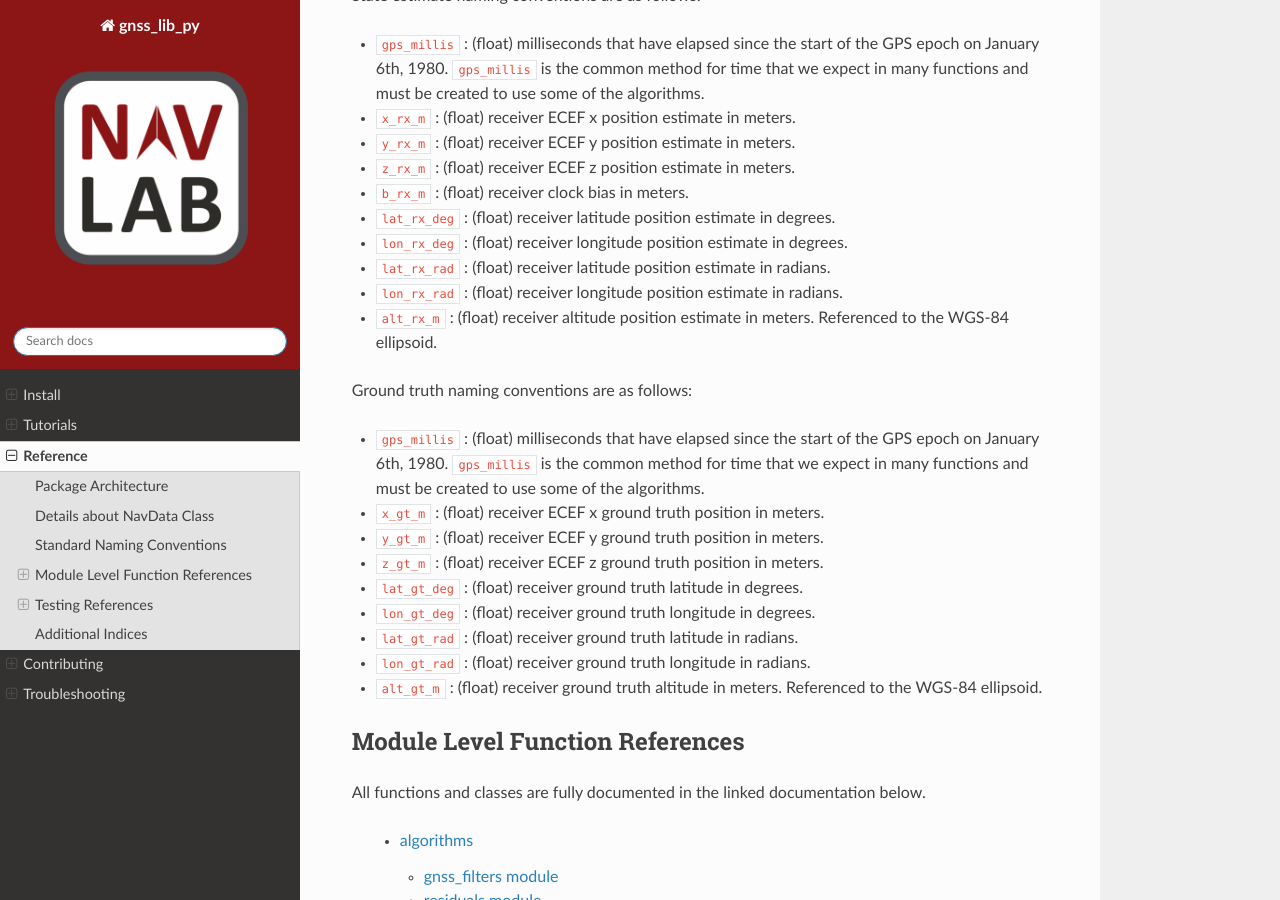
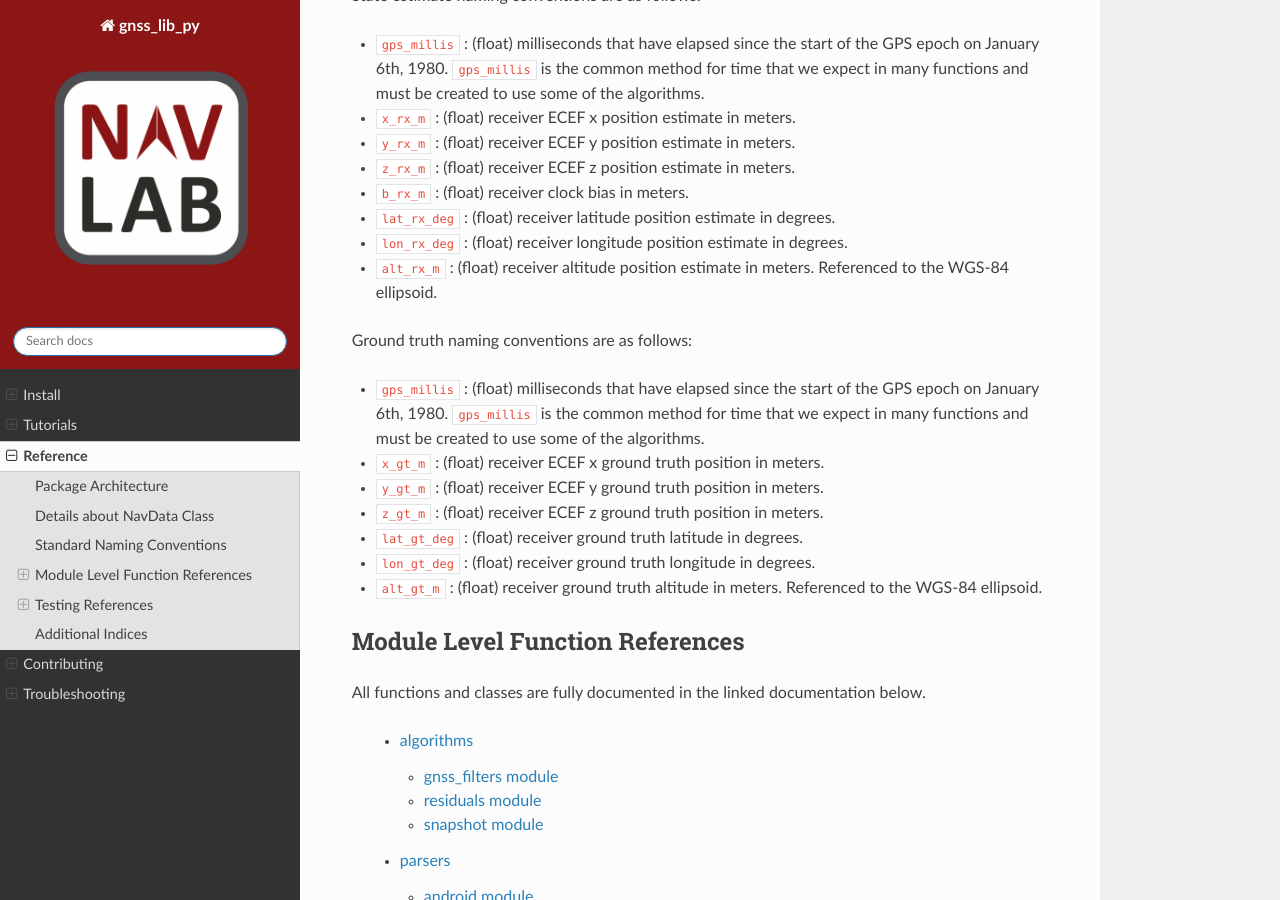
Before and after one commit to Stanford-NavLab/gnss_lib_py, a Sphinx documentation site: the page built from docs/source/reference/reference.rst, in a window 1280 px wide and 900 px high, scrolled down 2538 px. Built offline with Sphinx 7.4.7 and the Read the Docs theme 2.0.0, drawn with Linux system fonts in a browser that asks for light colours; pages that are not in the unit, such as notebooks, are missing from menus.

Commit message:
small docs

```diff
--- a/docs/source/reference/reference.rst
+++ b/docs/source/reference/reference.rst
@@ -147,10 +147,6 @@ State estimate naming conventions are as follows:
   degrees.
 * :code:`lon_rx_deg` : (float) receiver longitude position estimate in
   degrees.
-* :code:`lat_rx_rad` : (float) receiver latitude position estimate in
-  radians.
-* :code:`lon_rx_rad` : (float) receiver longitude position estimate in
-  radians.
 * :code:`alt_rx_m` : (float) receiver altitude position estimate in
   meters. Referenced to the WGS-84 ellipsoid.
 
@@ -171,10 +167,6 @@ Ground truth naming conventions are as follows:
   degrees.
 * :code:`lon_gt_deg` : (float) receiver ground truth longitude in
   degrees.
-* :code:`lat_gt_rad` : (float) receiver ground truth latitude in
-  radians.
-* :code:`lon_gt_rad` : (float) receiver ground truth longitude in
-  radians.
 * :code:`alt_gt_m` : (float) receiver ground truth altitude in meters.
   Referenced to the WGS-84 ellipsoid.
 
```
Also changed, not shown: 1 other file.
